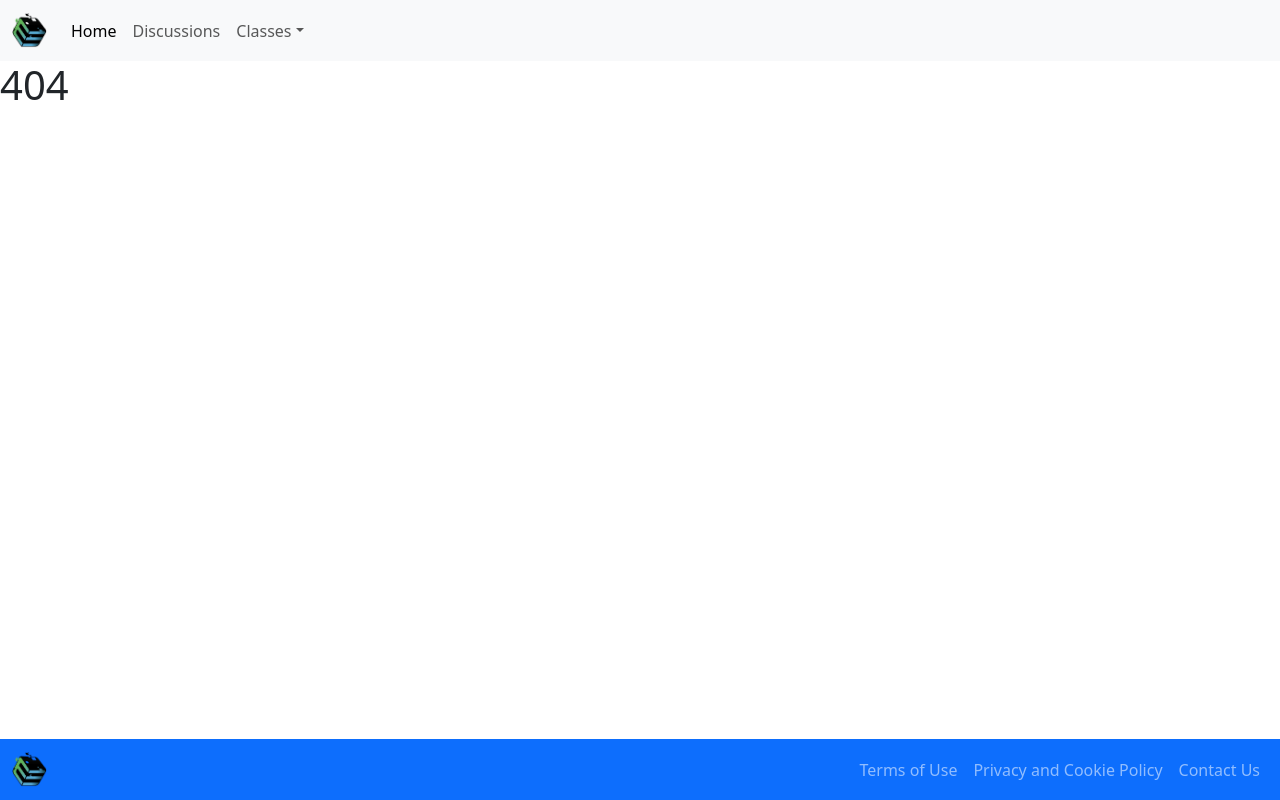
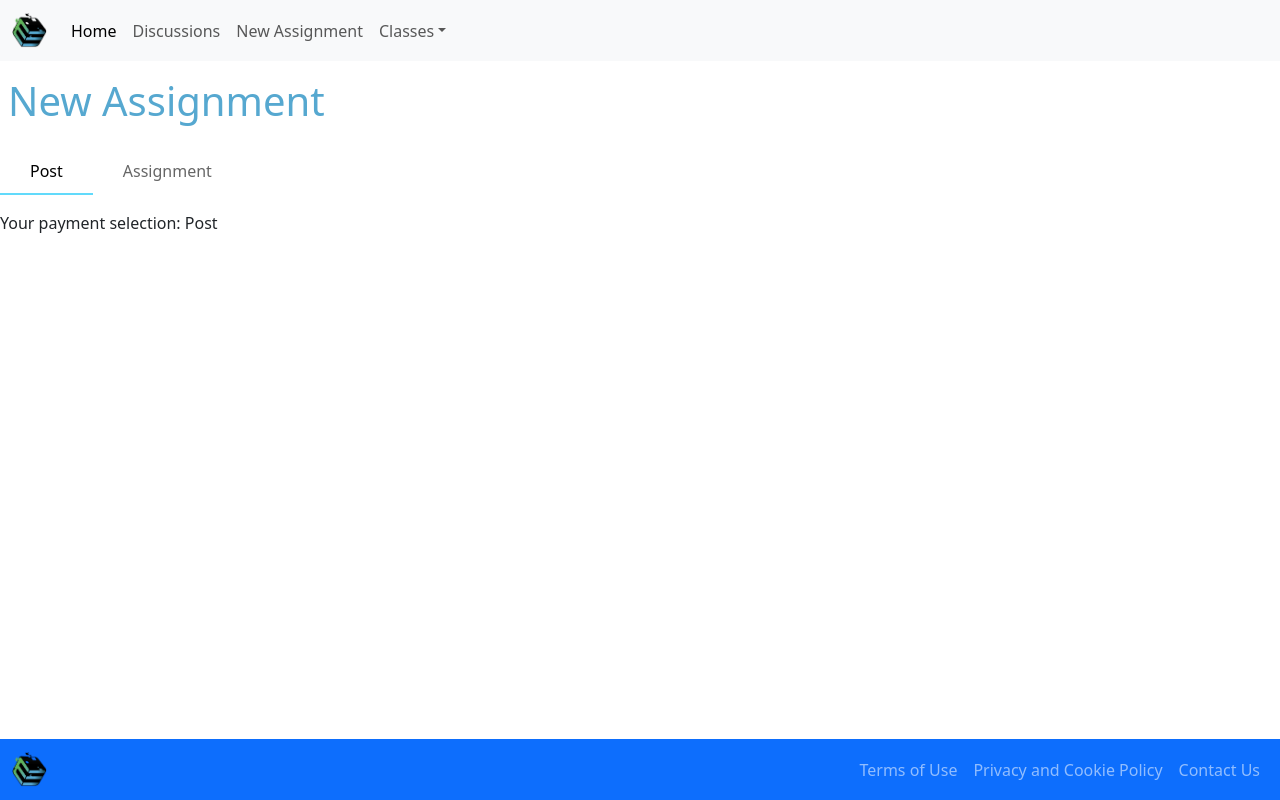
Before and after one commit to JSchneid850/COSC3810, a React (Create React App) app: page /NewAssignment in a window 1280 px wide. Before the commit this address had no page. Built offline with nearby package versions, Linux system fonts and the light colour scheme.

Commit message:
i fucked up

```diff
--- a/package.json
+++ b/package.json
@@ -15,6 +15,7 @@
     "react-dom": "^18.2.0",
     "react-router-dom": "^6.9.0",
     "react-scripts": "5.0.1",
+    "styled-components": "^5.3.10",
     "web-vitals": "^2.1.4"
   },
   "scripts": {
--- a/src/App.js
+++ b/src/App.js
@@ -9,6 +9,7 @@ import Cosc2100 from "./pages/Cosc2100";
 import Cosc3810 from "./pages/Cosc3810";
 import Cosc4920 from "./pages/Cosc4920";
 import Assignment from "./components/Assignment";
+import NewAssignment from "./pages/NewAssignment";
 
 
 export default function App() {
@@ -26,6 +27,7 @@ export default function App() {
           <Route path="Assignment1" element={
             <Assignment head="Assignment 1" pdfUrl="/sillybus.pdf"/>
           } />
+          <Route path="NewAssignment" element={<NewAssignment />} />
           <Route path="*" element={<NoPage />} />
         </Route>
       </Routes>
--- a/src/pages/Header.jsx
+++ b/src/pages/Header.jsx
@@ -19,6 +19,9 @@ const Header = () => {
               </li>
               <li className="nav-item">
                 <Link className="nav-link" to="/blogs">Discussions</Link>
+              </li>
+              <li className="nav-item">
+                <Link className="nav-link" to="/newassignment">New Assignment</Link>
               </li>
               <li className="nav-item dropdown">
                 <Link className="nav-link dropdown-toggle" to="/" id="navbarDropdown" role="button" data-bs-toggle="dropdown" aria-expanded="false">
--- /dev/null
+++ b/src/pages/NewAssignment.jsx
@@ -0,0 +1,57 @@
+import { useState, useEffect} from "react";
+import { Card, Button } from "react-bootstrap";
+import Assignment from "../components/Assignment";
+import styled from "styled-components";
+
+const NewAssignment = () => {
+    return (
+        <div>
+            <h1 className="px-2" style = {{color: "#56a8d0", lineHeight: 2}}>New Assignment</h1>
+            <TabGroup />
+        </div>
+    )
+
+}
+
+const Tab = styled.button`
+  padding: 10px 30px;
+  cursor: pointer;
+  color: greenblue;
+  opacity: 0.6;
+  background: transparent;
+  border: 0;
+  outline: 0;
+  border-bottom: 2px solid transparent;
+  transition: ease border-bottom 250ms;
+  ${({ active }) =>
+    active &&
+    `
+    border-bottom: 2px solid #61dafb;
+    opacity: 1;
+  `}
+`;
+
+function TabGroup() {
+    const [active, setActive] = useState(types[0]);
+    return (
+      <>
+        <div>
+          {types.map((type) => (
+            <Tab
+              key={type}
+              active={active === type}
+              onClick={() => setActive(type)}
+            >
+              {type}
+            </Tab>
+          ))}
+        </div>
+        <p />
+        <p> Your payment selection: {active} </p>
+      </>
+    );
+  }
+  const types = ["Post", "Assignment"];
+
+
+export default NewAssignment;
```
Also changed, not shown: 1 other file (tests, documents, lock files or other folders).
